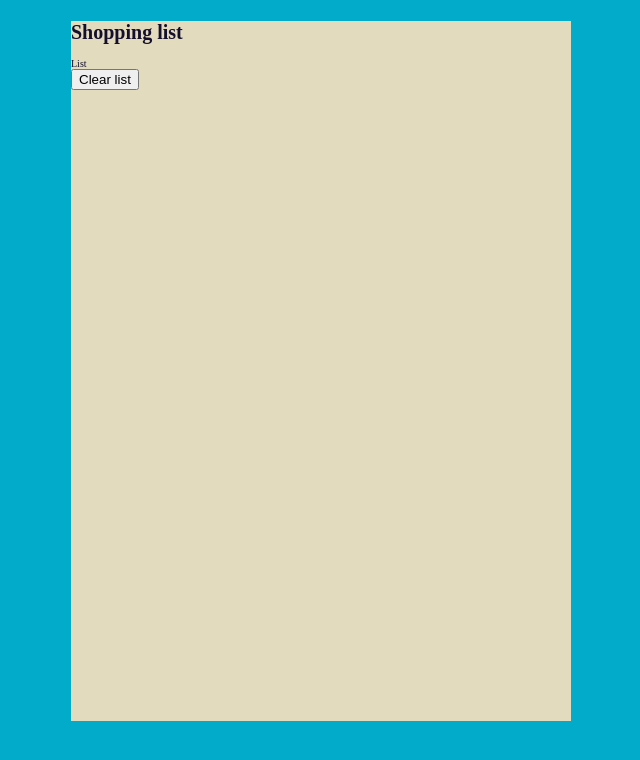
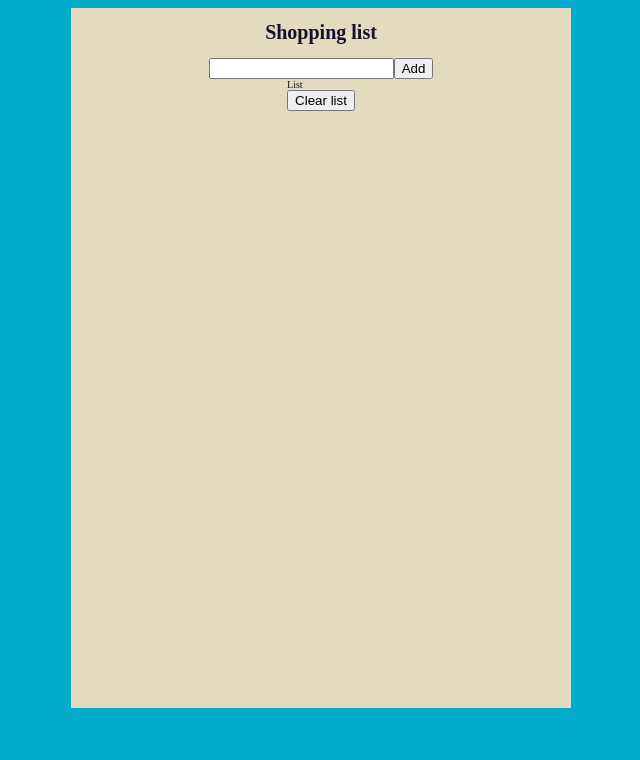
Before and after one commit to tamaskovacs0408/shopping-list, a React (Create React App) app: page / in a window 1280 px wide. Shown: the top 760 px of the page, without its empty margins (327-967 px from the left). Built offline with nearby package versions, Linux system fonts and the light colour scheme.

Commit message:
Create form

```diff
--- a/src/App.css
+++ b/src/App.css
@@ -2,6 +2,10 @@
   width: 250px;
   height: 400px;
   background: #E2DBBE;
+  display: flex;
+  flex-direction: column;
+  justify-content: flex-start;
+  align-items: center;
 }
 
 @media screen and (min-width: 992px){
--- a/src/App.js
+++ b/src/App.js
@@ -11,10 +11,17 @@ function App() {
   const [updateID, setUpdateID] = useState(null);
   const [info, setInfo] = useState({show: false, msg: '', type: ''});
 
+  const handleSubmit = (e) => {
+    e.preventDefault()
+  }
+
   return (
     <div className="App">
       <h1>Shopping list</h1>
-      <form></form>
+      <form className='item_form' onSubmit={handleSubmit}>
+        <input type="text" />
+        <input type="submit" value='Add'/>
+      </form>
       <div className="list_container">
         <List />
         <button className='btn_clear'>Clear list</button>
```
